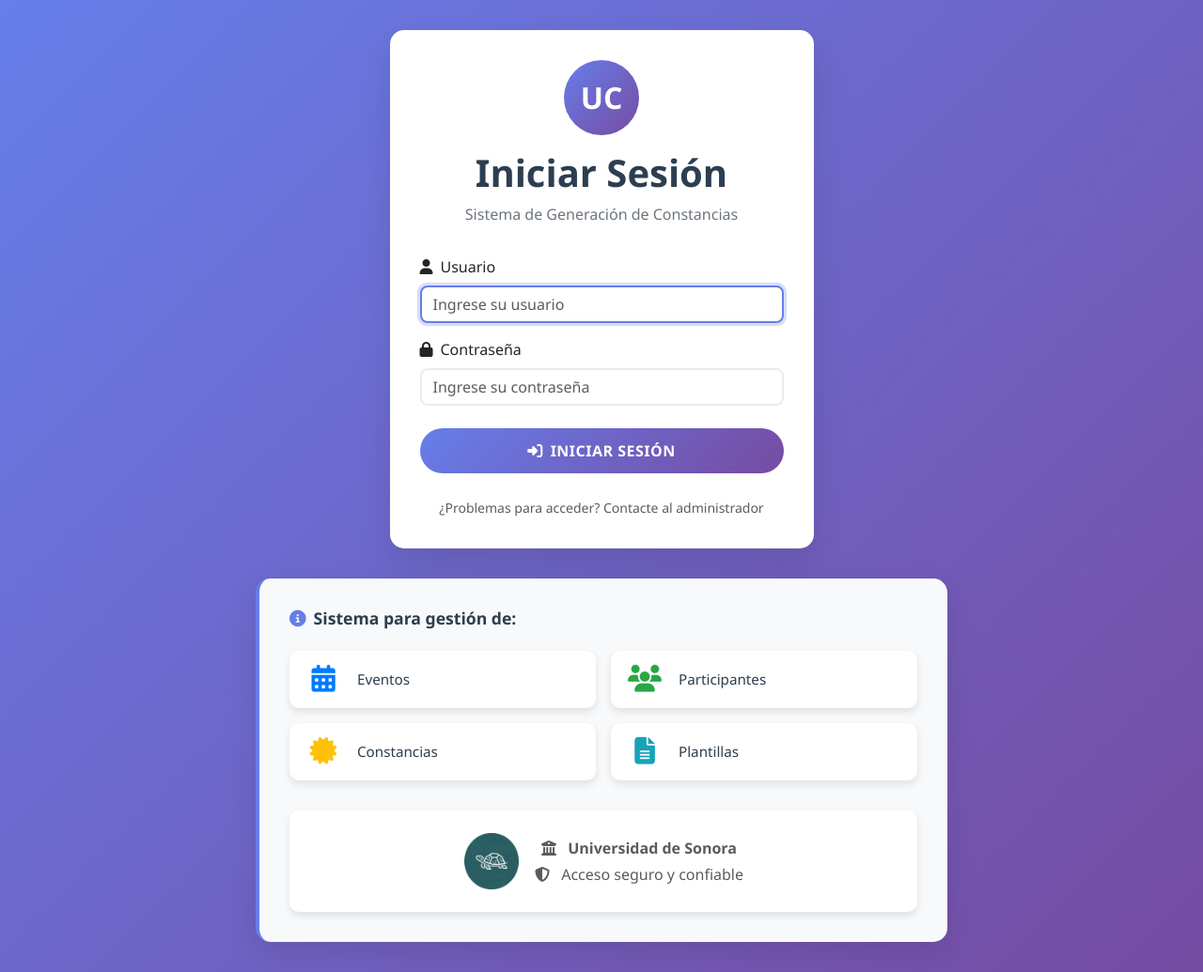
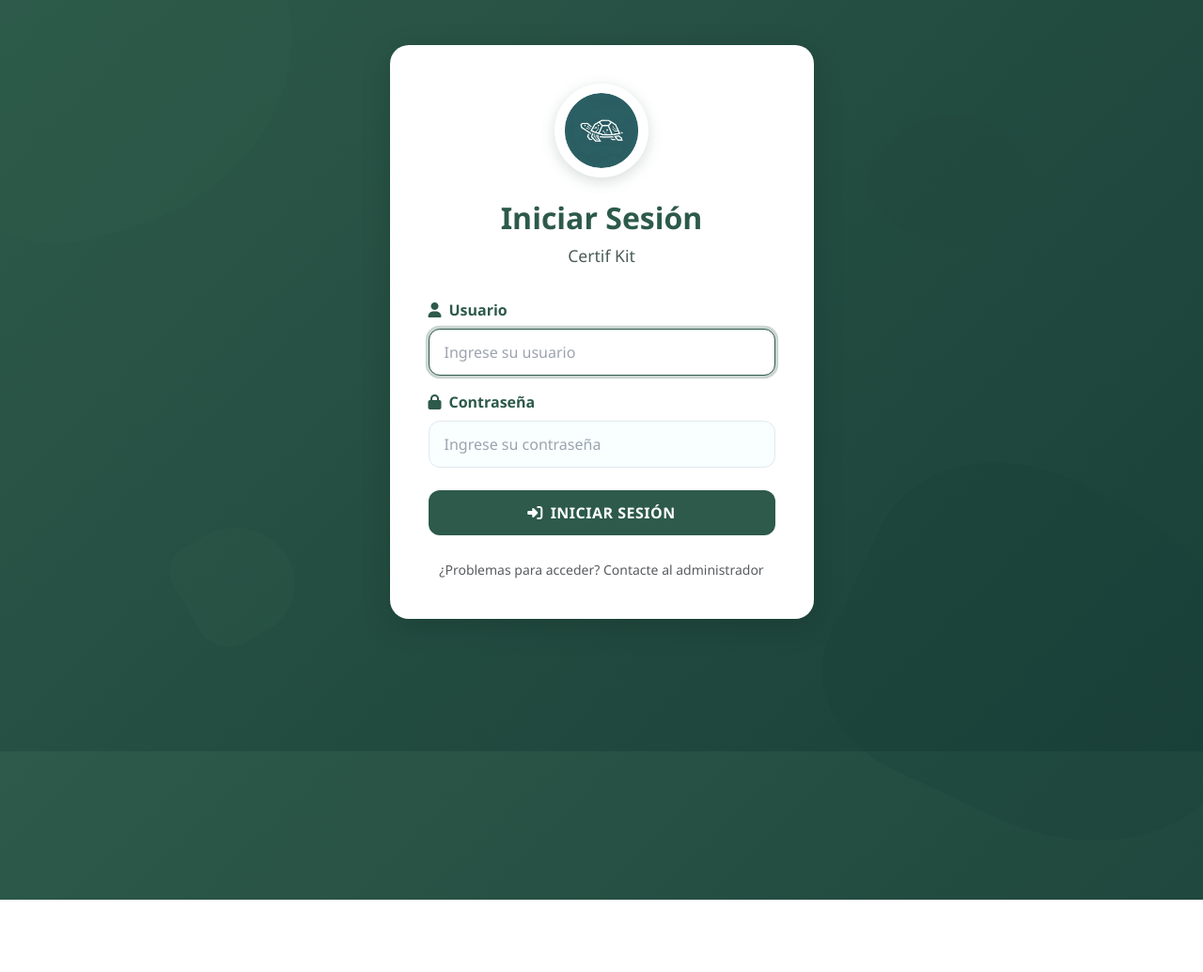
Before and after one commit to RaulLopez3108/generador-constancias, a Django app: page / in a window 1280 px wide; the page is wider, and only the part inside the window is pictured. Shown: that part at 94% size. After the commit the page ends 958 px from the top of that part, so only its background shows below. Run offline with Django 5.2, Linux system fonts and the light colour scheme.

Commit message:
feat: fondo agregado a inicio de sesion

```diff
--- a/generador_constancias/templates/usuarios/login.html
+++ b/generador_constancias/templates/usuarios/login.html
@@ -3,79 +3,185 @@
 <head>
     <meta charset="UTF-8">
     <meta name="viewport" content="width=device-width, initial-scale=1.0">
-    <title>Login - Sistema de Constancias</title>
+    <title>Login - Certif Kit</title>
     <link href="https://cdn.jsdelivr.net/npm/bootstrap@5.3.0/dist/css/bootstrap.min.css" rel="stylesheet">
     <link rel="stylesheet" href="https://cdnjs.cloudflare.com/ajax/libs/font-awesome/6.4.0/css/all.min.css">
     {% load static %}
     <link rel="stylesheet" href="{% static 'css/custom.css' %}">
     <style>
         body {
-            background: linear-gradient(135deg, #667eea 0%, #764ba2 100%);
+            background: linear-gradient(135deg, #2d5a4a 0%, #1a4038 100%);
             min-height: 100vh;
-            padding: 2rem 0;
+            padding: 3rem 0;
+            position: relative;
+            overflow-x: hidden;
+            display: flex;
+            align-items: center;
+        }
+
+        body::before {
+            content: '';
+            position: absolute;
+            top: -10%;
+            left: -5%;
+            width: 30%;
+            height: 40%;
+            background: rgba(45, 90, 74, 0.4);
+            border-radius: 50% 40% 60% 30%;
+            transform: rotate(-15deg);
+            z-index: 0;
+        }
+
+        body::after {
+            content: '';
+            position: absolute;
+            bottom: -10%;
+            right: -5%;
+            width: 35%;
+            height: 45%;
+            background: rgba(26, 64, 56, 0.3);
+            border-radius: 40% 60% 50% 30%;
+            transform: rotate(25deg);
+            z-index: 0;
+        }
+
+        .green-blob-1 {
+            position: absolute;
+            top: 15%;
+            right: 15%;
+            width: 150px;
+            height: 150px;
+            background: rgba(34, 68, 58, 0.25);
+            border-radius: 60% 40% 70% 30%;
+            transform: rotate(45deg);
+            z-index: 0;
+        }
+
+        .green-blob-2 {
+            position: absolute;
+            bottom: 15%;
+            left: 15%;
+            width: 120px;
+            height: 120px;
+            background: rgba(45, 90, 74, 0.3);
+            border-radius: 30% 70% 60% 40%;
+            transform: rotate(-30deg);
+            z-index: 0;
         }
         .login-container {
             background: white;
-            border-radius: 15px;
-            box-shadow: 0 15px 35px rgba(0, 0, 0, 0.1);
-            padding: 2rem;
+            border-radius: 20px;
+            box-shadow: 0 8px 32px rgba(0, 0, 0, 0.15);
+            padding: 2.5rem;
             margin-bottom: 2rem;
+            border: 1px solid rgba(255, 255, 255, 0.9);
+            position: relative;
+            z-index: 10;
         }
+
+        .main-logo {
+            width: 100px;
+            height: 100px;
+            margin: 0 auto 1.5rem;
+            display: flex;
+            align-items: center;
+            justify-content: center;
+            background: white;
+            border-radius: 50%;
+            box-shadow: 0 4px 15px rgba(45, 90, 74, 0.2);
+            padding: 10px;
+        }
+
+        .main-logo img {
+            width: 100%;
+            height: 100%;
+            object-fit: contain;
+            border-radius: 50%;
+        }
+
         .login-header {
             text-align: center;
             margin-bottom: 2rem;
         }
         .login-header h1 {
-            color: #2c3e50;
+            color: #2d5a4a;
             font-weight: 600;
             margin-bottom: 0.5rem;
+            font-size: 2rem;
         }
         .login-header p {
-            color: #6c757d;
+            color: #4a5d55;
             margin: 0;
+            font-size: 1.1rem;
+        }
+        .form-label {
+            color: #2d5a4a;
+            font-weight: 600;
+            margin-bottom: 0.5rem;
+            display: flex;
+            align-items: center;
+        }
+
+        .form-label i {
+            margin-right: 0.5rem;
+            color: #2d5a4a;
+        }
+
+        .form-control {
+            border: 1px solid #e2e8f0;
+            border-radius: 12px;
+            padding: 0.75rem 1rem;
+            transition: all 0.3s ease;
+            background-color: #f8fffe;
+            color: #2d5a4a;
         }
         .form-control:focus {
-            border-color: #667eea;
-            box-shadow: 0 0 0 0.2rem rgba(102, 126, 234, 0.25);
+            border-color: #2d5a4a;
+            box-shadow: 0 0 0 0.2rem rgba(45, 90, 74, 0.25);
+            background-color: white;
+        }
+
+        .form-control::placeholder {
+            color: #9ca3af;
         }
         .btn-login {
-            background: linear-gradient(135deg, #667eea 0%, #764ba2 100%);
+            background: #2d5a4a;
             border: none;
             padding: 0.75rem 2rem;
             font-weight: 600;
             text-transform: uppercase;
             letter-spacing: 0.5px;
-            border-radius: 50px;
+            border-radius: 12px;
             transition: all 0.3s ease;
-        }
-        .btn-login:hover {
-            transform: translateY(-2px);
-            box-shadow: 0 5px 15px rgba(102, 126, 234, 0.4);
-        }
-        .university-logo {
-            width: 80px;
-            height: 80px;
-            margin: 0 auto 1rem;
+            color: white;
+            width: 100%;
             display: flex;
             align-items: center;
             justify-content: center;
-            font-size: 2rem;
-            color: white;
-            font-weight: bold;
-            background: linear-gradient(135deg, #667eea 0%, #764ba2 100%);
-            border-radius: 50%;
+        }
+        .btn-login:hover {
+            background: #1a4038;
+            transform: translateY(-2px);
+            box-shadow: 0 8px 25px rgba(45, 90, 74, 0.4);
+        }
+
+        .btn-login i {
+            margin-right: 0.5rem;
         }
         .trustec-logo {
             width: 60px;
             height: 60px;
             object-fit: contain;
             margin-right: 1rem;
+            border-radius: 50%;
+            background: #f8fffe;
+            padding: 8px;
         }
         .error-message {
-            background-color: #f8d7da;
-            color: #721c24;
-            border: 1px solid #f5c6cb;
-            border-radius: 8px;
+            background-color: #fed7d7;
+            color: #9b2c2c;
+            border: 1px solid #feb2b2;
+            border-radius: 12px;
             padding: 0.75rem 1rem;
             margin-bottom: 1rem;
             display: flex;
@@ -84,136 +190,45 @@
         }
         .error-message i {
             margin-right: 0.5rem;
-            color: #dc3545;
-        }
-        .system-info {
-            padding: 2rem;
-            background: #f8f9fa;
-            border-radius: 15px;
-            border-left: 4px solid #667eea;
-            box-shadow: 0 10px 30px rgba(0, 0, 0, 0.1);
-        }
-        .system-info h6 {
-            color: #2c3e50;
-            font-weight: 600;
-            margin-bottom: 1.5rem;
-            display: flex;
-            align-items: center;
-            font-size: 1.1rem;
-        }
-        .system-info h6 i {
-            margin-right: 0.5rem;
-            color: #667eea;
-        }
-        .feature-grid {
-            display: grid;
-            grid-template-columns: repeat(2, 1fr);
-            gap: 1rem;
-            margin-bottom: 2rem;
-        }
-        .feature-item {
-            display: flex;
-            align-items: center;
-            padding: 1rem;
-            background: white;
-            border-radius: 10px;
-            box-shadow: 0 4px 8px rgba(0,0,0,0.1);
-            transition: transform 0.3s ease;
-        }
-        .feature-item:hover {
-            transform: translateY(-2px);
-            box-shadow: 0 6px 15px rgba(0,0,0,0.15);
-        }
-        .feature-item i {
-            font-size: 1.8rem;
-            margin-right: 1rem;
-            width: 40px;
-            text-align: center;
-        }
-        .feature-item .text {
-            font-size: 0.95rem;
-            font-weight: 500;
-            color: #2c3e50;
-        }
-        .feature-item.eventos i { color: #007bff; }
-        .feature-item.participantes i { color: #28a745; }
-        .feature-item.constancias i { color: #ffc107; }
-        .feature-item.plantillas i { color: #17a2b8; }
-
-        .features-list {
-            background: white;
-            border-radius: 10px;
-            padding: 1.5rem;
-            margin-bottom: 2rem;
-            box-shadow: 0 4px 8px rgba(0,0,0,0.1);
-        }
-
-        .features-list h6 {
-            color: #2c3e50;
-            font-weight: 600;
-            margin-bottom: 1rem;
-            display: flex;
-            align-items: center;
-        }
-
-        .features-list ul li {
-            margin-bottom: 0.75rem;
-            padding: 0.5rem 0;
-            border-bottom: 1px solid #e9ecef;
-        }
-
-        .features-list ul li:last-child {
-            border-bottom: none;
-        }
-
-        .institutional-info {
-            background: white;
-            border-radius: 10px;
-            padding: 1.5rem;
-            text-align: center;
-            box-shadow: 0 4px 8px rgba(0,0,0,0.1);
-            display: flex;
-            align-items: center;
-            justify-content: center;
-        }
-
-        .institutional-content {
-            display: flex;
-            align-items: center;
-            flex-wrap: wrap;
-            justify-content: center;
+            color: #e53e3e;
         }
 
         @media (max-width: 768px) {
-            .feature-grid {
-                grid-template-columns: 1fr;
+            body {
+                padding: 2rem 0;
             }
-            .institutional-content {
-                flex-direction: column;
-                text-align: center;
+            .login-container {
+                margin: 0 1rem;
             }
-            .trustec-logo {
-                margin-right: 0;
-                margin-bottom: 1rem;
+            .main-logo {
+                width: 80px;
+                height: 80px;
             }
         }
     </style>
+    </style>
 </head>
 <body>
+    <!-- Formas decorativas de fondo -->
+    <div class="green-blob-1"></div>
+    <div class="green-blob-2"></div>
+
     <div class="container">
         <div class="row justify-content-center">
             <!-- Formulario de login -->
             <div class="col-md-6 col-lg-5">
                 <div class="login-container">
-                    <div class="login-header">
-                        <div class="university-logo">
-                            UC
-                        </div>
-                        <h1>Iniciar Sesión</h1>
-                        <p>Sistema de Generación de Constancias</p>
+                    <!-- Logo principal arriba del título -->
+                    <div class="main-logo">
+                        <img src="{% static 'images/logo_trustec.png' %}" alt="Trustec Logo">
                     </div>
 
-                    <!-- Mensajes de error mejorados -->
+                    <div class="login-header">
+                        <h1>Iniciar Sesión</h1>
+                        <p>Certif Kit</p>
+                    </div>
+
+                    <!-- Mensajes de error -->
                     {% if messages %}
                         {% for message in messages %}
                             {% if message.tags == 'error' %}
@@ -234,7 +249,7 @@
                         {% csrf_token %}
                         <div class="mb-3">
                             <label for="username" class="form-label">
-                                <i class="fas fa-user me-2"></i>Usuario
+                                <i class="fas fa-user"></i>Usuario
                             </label>
                             <input type="text" class="form-control" id="username" name="username" required
                                    placeholder="Ingrese su usuario">
@@ -242,15 +257,15 @@
 
                         <div class="mb-4">
                             <label for="password" class="form-label">
-                                <i class="fas fa-lock me-2"></i>Contraseña
+                                <i class="fas fa-lock"></i>Contraseña
                             </label>
                             <input type="password" class="form-control" id="password" name="password" required
                                    placeholder="Ingrese su contraseña">
                         </div>
 
                         <div class="d-grid">
-                            <button type="submit" class="btn btn-primary btn-login">
-                                <i class="fas fa-sign-in-alt me-2"></i>Iniciar Sesión
+                            <button type="submit" class="btn btn-login">
+                                <i class="fas fa-sign-in-alt"></i> INICIAR SESIÓN
                             </button>
                         </div>
                     </form>
@@ -263,53 +278,6 @@
                 </div>
             </div>
         </div>
-
-        <!-- Información del sistema debajo del formulario -->
-        <div class="row justify-content-center">
-            <div class="col-md-10 col-lg-8">
-                <div class="system-info">
-                    <h6>
-                        <i class="fas fa-info-circle"></i>
-                        Sistema para gestión de:
-                    </h6>
-
-                    <div class="feature-grid">
-                        <div class="feature-item eventos">
-                            <i class="fas fa-calendar-alt"></i>
-                            <div class="text">Eventos</div>
-                        </div>
-                        <div class="feature-item participantes">
-                            <i class="fas fa-users"></i>
-                            <div class="text">Participantes</div>
-                        </div>
-                        <div class="feature-item constancias">
-                            <i class="fas fa-certificate"></i>
-                            <div class="text">Constancias</div>
-                        </div>
-                        <div class="feature-item plantillas">
-                            <i class="fas fa-file-alt"></i>
-                            <div class="text">Plantillas</div>
-                        </div>
-                    </div>
-
-                    <div class="institutional-info">
-                        <div class="institutional-content">
-                            <img src="{% static 'images/logo_trustec.png' %}" alt="Trustec Logo" class="trustec-logo">
-                            <div>
-                                <div class="text-muted">
-                                    <i class="fas fa-university me-2"></i>
-                                    <strong>Universidad de Sonora</strong>
-                                </div>
-                                <div class="text-muted mt-1">
-                                    <i class="fas fa-shield-alt me-2"></i>
-                                    Acceso seguro y confiable
-                                </div>
-                            </div>
-                        </div>
-                    </div>
-                </div>
-            </div>
-        </div>
     </div>
 
     <script src="https://cdn.jsdelivr.net/npm/bootstrap@5.3.0/dist/js/bootstrap.bundle.min.js"></script>
@@ -317,20 +285,6 @@
         // Efecto de enfoque automático
         document.addEventListener('DOMContentLoaded', function() {
             document.getElementById('username').focus();
-
-            // Animación de aparición para las características
-            const features = document.querySelectorAll('.feature-item');
-            features.forEach((item, index) => {
-                setTimeout(() => {
-                    item.style.opacity = '0';
-                    item.style.transform = 'translateY(20px)';
-                    item.style.transition = 'all 0.6s ease';
-                    setTimeout(() => {
-                        item.style.opacity = '1';
-                        item.style.transform = 'translateY(0)';
-                    }, 100);
-                }, index * 150);
-            });
         });
 
         // Validación básica del formulario
```
